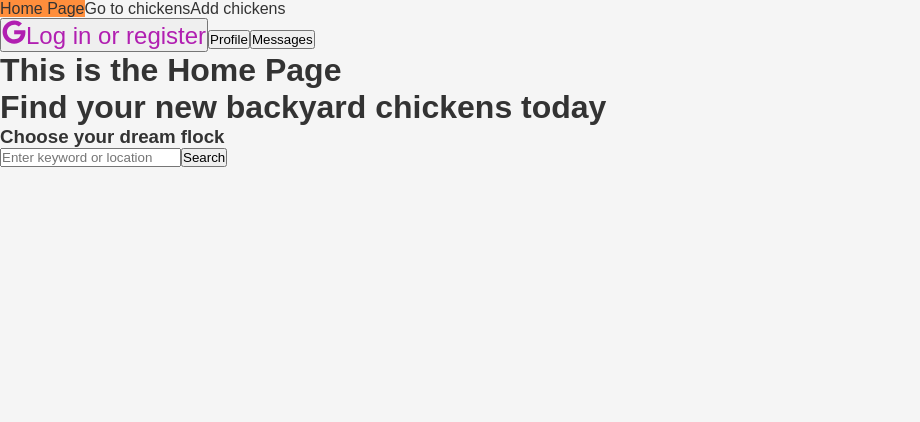
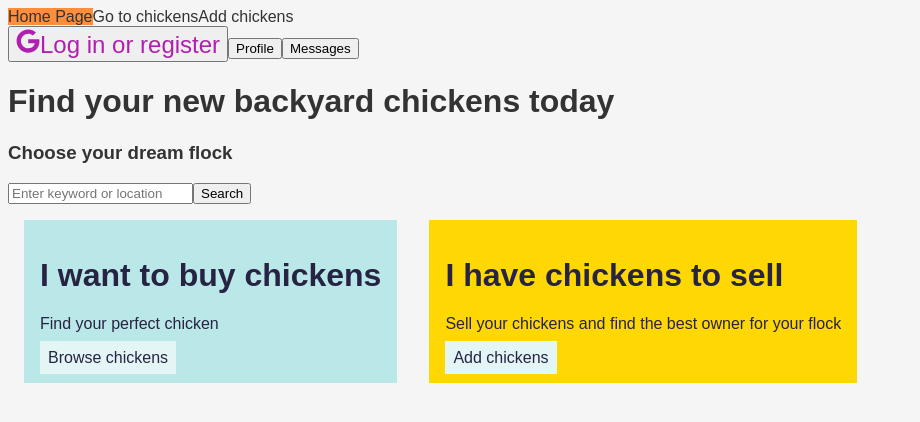
Before and after one commit to agnesnora/find-your-chicken, a Next.js app: page / in a window 1280 px wide. Shown: the top 422 px of the page, without its empty margins (0-920 px from the left). Built offline with nearby package versions, Linux system fonts and the light colour scheme.

Commit message:
setting up hero

```diff
--- a/app/layout.jsx
+++ b/app/layout.jsx
@@ -1,7 +1,6 @@
 import "../styles/globals.scss";
 import React from "react";
 import Navbar from "@/components/Navbar";
-import HomePageHero from "@/components/HomePageHero";
 export const metadata = {
   title: "Find Your Chicken",
   keywords: "chicken, egg, backyard chicken",
@@ -14,7 +13,6 @@ const MainLayout = ({ children }) => {
       <body>
         <Navbar />
         <main>{children}</main>
-        <HomePageHero />
       </body>
     </html>
   );
--- a/app/page.jsx
+++ b/app/page.jsx
@@ -1,10 +1,13 @@
 import React from "react";
 import Link from "next/link";
+import Infoboxes from "@/components/Infoboxes";
+import HomePageHero from "@/components/HomePageHero";
 
 const HomePage = () => {
   return (
     <div>
-      <h1>This is the Home Page</h1>{" "}
+      <HomePageHero />
+      <Infoboxes />
     </div>
   );
 };
--- a/components/HomePageHero.jsx
+++ b/components/HomePageHero.jsx
@@ -1,5 +1,6 @@
 import React from "react";
 import SearchForm from "./SearchForm";
+import Infoboxes from "./Infoboxes";
 
 const HomePageHero = () => {
   return (
--- /dev/null
+++ b/components/Infoboxes.jsx
@@ -0,0 +1,25 @@
+import React from "react";
+import styles from "../styles/Infoboxes.module.scss";
+import Link from "next/link";
+const Infoboxes = () => {
+  return (
+    <div className={styles.container}>
+      <div className={`${styles.box} ${styles.buy}`}>
+        <h1>I want to buy chickens</h1>
+        <p>Find your perfect chicken</p>
+        <Link className={styles.button} href={"/chickens"}>
+          Browse chickens
+        </Link>
+      </div>
+      <div className={`${styles.box}  ${styles.sell}`}>
+        <h1>I have chickens to sell</h1>
+        <p>Sell your chickens and find the best owner for your flock</p>
+        <Link className={styles.button} href={"/chickens/add"}>
+          Add chickens
+        </Link>
+      </div>
+    </div>
+  );
+};
+
+export default Infoboxes;
--- a/components/Navbar.jsx
+++ b/components/Navbar.jsx
@@ -12,6 +12,7 @@ const Navbar = () => {
   const { width } = useWindowSize();
   const [isMobileMenuOn, setIsMobileMenuOn] = useState(false);
   const pathname = usePathname();
+  const [isLoggedIn, setIsLoggedIn] = useState(false);
 
   //Close the mobile menu if window width is >700
 
@@ -72,11 +73,13 @@ const Navbar = () => {
         </div>
       )}
 
-      <button className={styles.title}>
-        {" "}
-        <FaGoogle />
-        Log in or register
-      </button>
+      {!isLoggedIn && (
+        <button className={styles.title}>
+          {" "}
+          <FaGoogle />
+          Log in or register
+        </button>
+      )}
       <button>Profile</button>
 
       <button>Messages</button>
--- /dev/null
+++ b/styles/Infoboxes.module.scss
@@ -0,0 +1,25 @@
+.button {
+  padding: 0.5em;
+  margin-top: 3em;
+  background-color: #e3f6f5;
+}
+.box {
+  padding: 1em;
+}
+.buy {
+  background-color: #bae8e8;
+  color: #272343;
+}
+
+.sell {
+  background-color: #ffd803;
+  color: #272343;
+}
+@media (min-width: 700px) {
+  .container {
+    display: flex;
+  }
+  .box {
+    margin: 1em;
+  }
+}
--- a/styles/Navbar.module.scss
+++ b/styles/Navbar.module.scss
@@ -2,6 +2,7 @@
   background-color: #f4f4f4;
   padding: 20px;
   border-radius: 5px;
+  padding: 3em;
 }
 
 .title {
--- a/styles/globals.scss
+++ b/styles/globals.scss
@@ -1,6 +1,4 @@
 * {
-  margin: 0;
-  padding: 0;
   box-sizing: border-box;
 }
 
```
